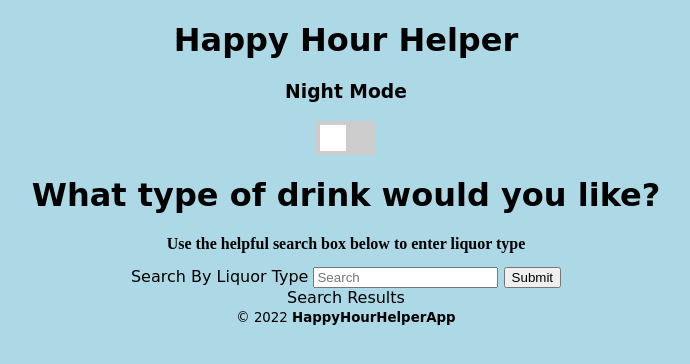
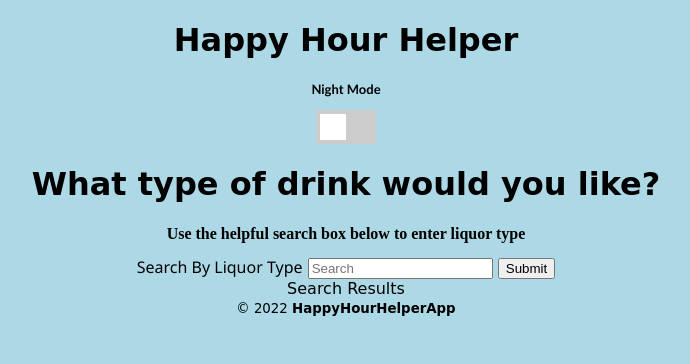
Before and after one commit to ssvana83/phase-1-final-project, a plain HTML site: page index.html in a window 1280 px wide. Shown: the whole page, without its empty margins (294-984 px from the left). Drawn offline with Linux system fonts and the light colour scheme.

Commit message:
changed fonts in css

```diff
--- a/style.css
+++ b/style.css
@@ -13,6 +13,15 @@ h1 {
 h2 {
   font-family: Haas Grot Text R web;
   font-size: medium;
+}
+
+h3 {
+  font-family: Gill Sans;
+  font-size: small;
+}
+
+label {
+  font-family: 'Segoe UI', Tahoma, Geneva, Verdana, sans-serif;
 }
 
 
```
Also changed, not shown: index.js (+1 -19 lines).
